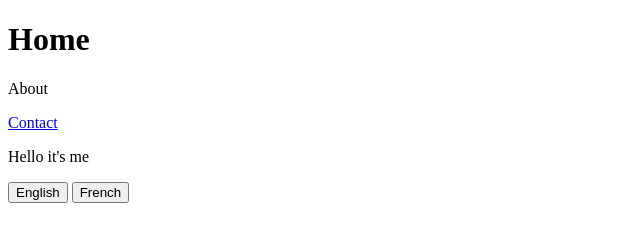
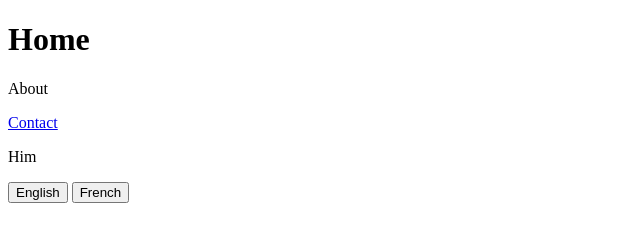
Before and after one commit to Ibinou/language, a plain HTML site: page index.html in a window 1280 px wide. Shown: the full height of the page, 0-640 px from the left. Drawn offline with Linux system fonts and the light colour scheme.

Commit message:
Update index.html

```diff
--- a/index.html
+++ b/index.html
@@ -8,7 +8,7 @@
   <h1 id="home">Home</h1>
   <p id="about">About</p>
   <a id="contact" href="#">Contact</a>
-  <p id="him">Hello it's me</p>
+  <p id="him">Him</p>
 
   <button id="btn-en">English</button>
   <button id="btn-fr">French</button>
```
